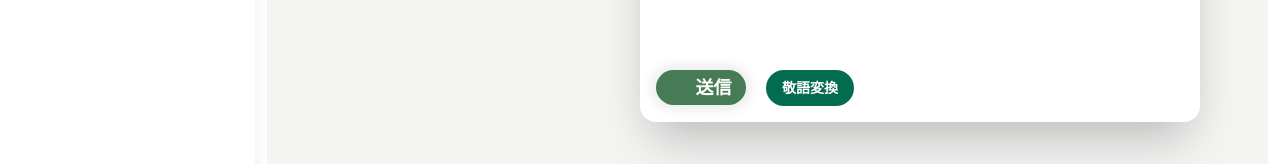
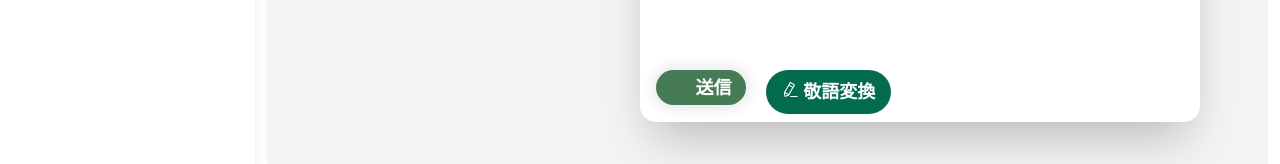
Before and after one commit to n-hizume/IS_team2, a Vue app in the folder client/: page /alarm in a window 1280 px wide. Both pictures are taken after a click on the element "メール作成". Shown: the part 634-798 px from the top of the page. Built offline with nearby package versions, Linux system fonts and the light colour scheme; some icons are missing; what vue3-google-login would draw is missing.

Commit message:
add waiting translation hint

```diff
--- a/client/package.json
+++ b/client/package.json
@@ -8,6 +8,7 @@
     "lint": "vue-cli-service lint"
   },
   "dependencies": {
+    "@element-plus/icons-vue": "^2.1.0",
     "@material/tooltip": "^14.0.0",
     "autoprefixer": "^10",
     "axios": "^1.1.3",
--- a/client/src/components/SideMenu.vue
+++ b/client/src/components/SideMenu.vue
@@ -100,6 +100,7 @@
 
     <div
       v-if="newMessageOpen"
+      v-loading="isPushTransformButton"
       id="NewMessageSection"
       class="
         absolute
@@ -130,7 +131,7 @@
       </div>
 
       <div class="m-1">
-        <textarea v-model="body" placeholder="please input content" style="resize:none" class="
+        <textarea v-model="body"  placeholder="please input content" style="resize:none" class="
             w-full
             border-transparent
             border-none
@@ -168,14 +169,22 @@
           bg-green-700
           hover:bg-green-600
           text-white
-          text-sm
+          <!-- text-sm  -->
           font-bold
           py-2
           px-4
+          text-lg
           rounded-full
+          justify-center
         "
         >
-          敬語変換
+          <div v-if="isPushTransformButton">
+            <el-icon :size="17"><Loading /></el-icon>
+          </div>
+          <div v-else>
+            <el-icon :size="17"><EditPen /></el-icon>
+            敬語変換
+          </div>
         </button>
 
     </div>
@@ -194,8 +203,11 @@ import SendOutlineIcon from "vue-material-design-icons/SendOutline.vue";
 import FileOutlineIcon from "vue-material-design-icons/FileOutline.vue";
 import CloseIcon from "vue-material-design-icons/Close.vue";
 import Cog from "vue-material-design-icons/CogOutline.vue";
+import {EditPen} from "@element-plus/icons-vue"
+import {Loading} from "@element-plus/icons-vue"
+import { translateByGpt } from "@/apis/gpt";
 
-import axios from 'axios';
+// import axios from 'axios';
 
 let newMessageOpen = ref(false)
 let toEmail = ref('')
@@ -214,6 +226,8 @@ const movealarmScreen = () => {
 //   router.push('/send')
 // };
 
+var isPushTransformButton = ref(false)
+// var loading = ref(true)
 
 /* const sendEmail = () => {
   // 发起POST请求
@@ -230,20 +244,30 @@ const movealarmScreen = () => {
     });
 }; */
 
+// const transformKeigo = () => {
+//   axios
+//     .post('http://127.0.0.1:8000/translation/gpt/', { "word": body, "level": 0 })
+//     .then((response) => {
+//       // body = response.data["translated_words"][0];
+//       body.value = response.data.translated_words.join('\n');
+//       // const reslist = response.data["translated_words"]
+//       // const num = reslist.length()
+//     })
+//     .catch((error) => {
+//       console.error(error);
+//     });
+// };
+
+const translateLevel = ref(0);
+
 const transformKeigo = () => {
-  axios
-    .post('http://127.0.0.1:8000/translation/gpt/', { "word": body, "level": 0 })
-    .then((response) => {
-      // body = response.data["translated_words"][0];
-      body.value = response.data.translated_words.join('\n');
-      // const reslist = response.data["translated_words"]
-      // const num = reslist.length()
-    })
-    .catch((error) => {
-      console.error(error);
-    });
+  isPushTransformButton.value = true
+  // const translationResults = translateByGpt(body.value, translateLevel);
+  translateByGpt(body.value, translateLevel).then(result => {
+    body.value = result[0]
+    isPushTransformButton.value = false
+  });
 };
-
 
 </script>
 
```
Also changed, not shown: 2 other files (tests, documents, lock files or other folders).
